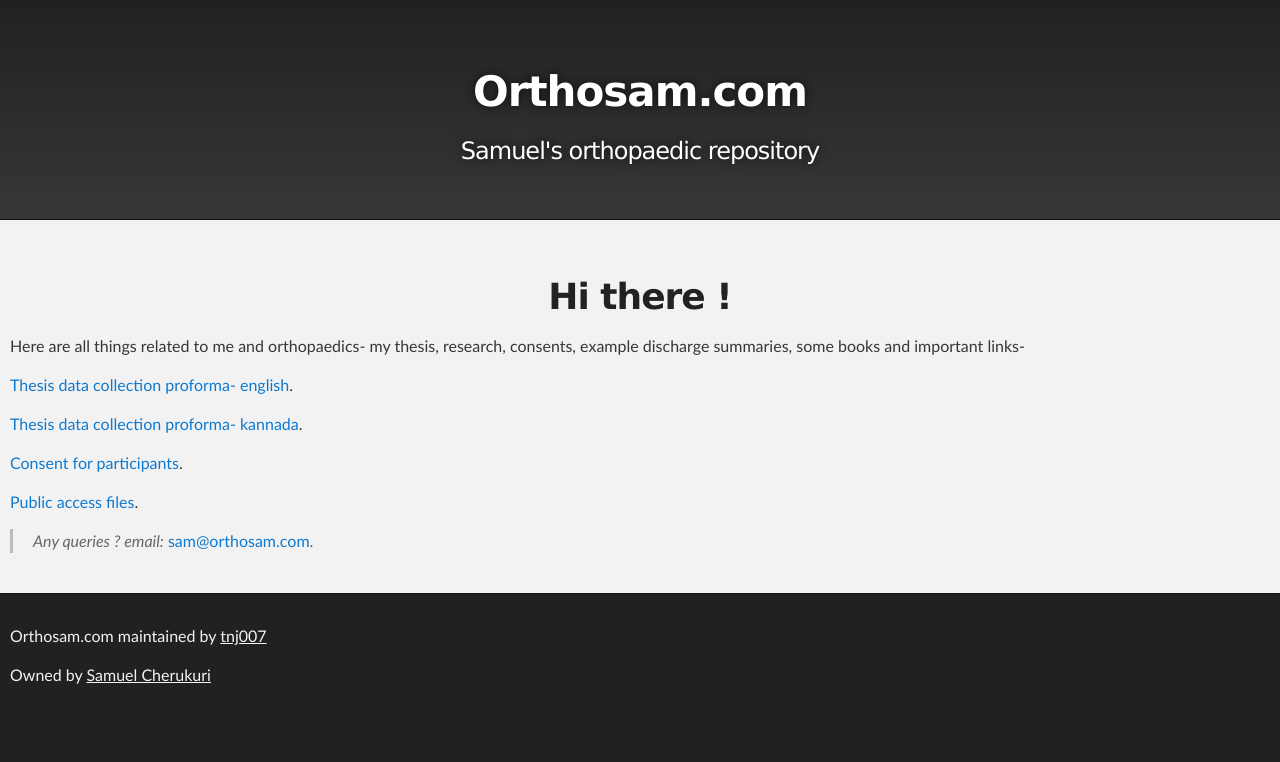
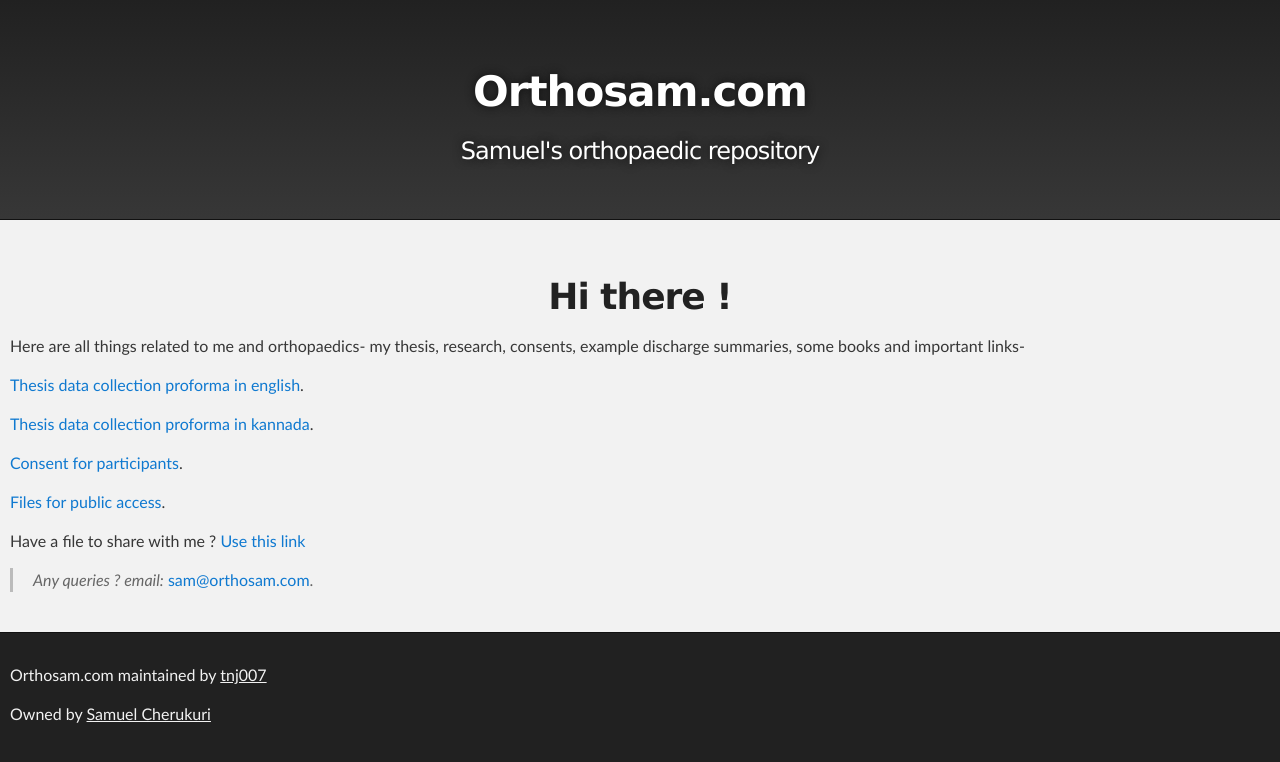
Before and after one commit to tnj007/samuel, a Jekyll site: the page built from index.md, in a window 1280 px wide. Shown: the top 762 px of the page. Built offline with Jekyll 4.4.1, drawn with Linux system fonts in a browser that asks for light colours; our own code applies the rules of GitHub Pages for plain Markdown files.

Commit message:
Update index.md

```diff
--- a/index.md
+++ b/index.md
@@ -7,13 +7,15 @@ layout: default
 Here are all things related to me and orthopaedics- my thesis, research, consents, example discharge summaries, some books and important links-
 
 
-[Thesis data collection proforma- english](./proforma.html).
+[Thesis data collection proforma in english](./proforma.html).
 
-[Thesis data collection proforma- kannada](./proforma-kn.html).
+[Thesis data collection proforma in kannada](./proforma-kn.html).
 
 [Consent for participants](https://docs.google.com/document/d/1wH9lNs_hkwAxh84Fg9TO1vAMfPbuvat3nRPKsgdGNbk/edit).
 
-[Public access files](https://drive.google.com/drive/folders/1MGTIataD9rRTVA7qBUZC8Im4Sq99NCri).
+[Files for public access](https://drive.google.com/drive/folders/1MGTIataD9rRTVA7qBUZC8Im4Sq99NCri).
+
+Have a file to share with me ? [Use this link](./upload.html)
 
 >_Any queries ? email:_ [sam@orthosam.com](mailto:sam@orthosam.com).
 
```
